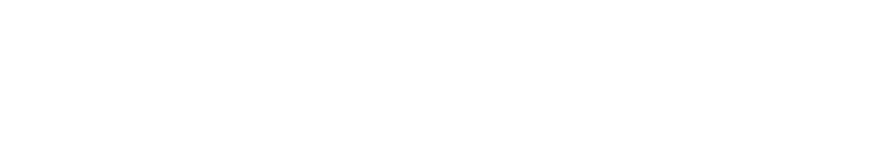
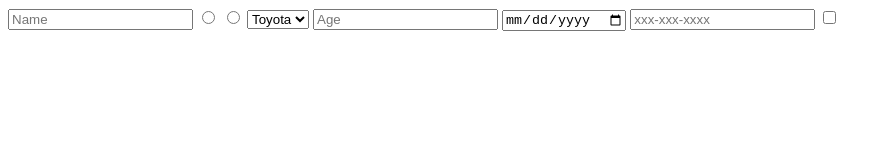
Before and after one commit to acciojob/signup-form-car-adil088, a website: page main.html in a window 1280 px wide. Shown: the whole page, without its empty margins (0-891 px from the left). Drawn offline with Linux system fonts and the light colour scheme.

Commit message:
created a submission

```diff
--- a/main.html
+++ b/main.html
@@ -8,6 +8,24 @@
 
 <body>
 	<!-- the entire body must be written by student -->
+	<form method="POST">
+        <input type="text" id="name" name="name" placeholder="Name" required
+			<input type="email" id="email" name="email" placeholder="email" required>
+	<input type="radio" id="gender_m" name="gender" value="gender_m" required>
+        <input type="radio" id="gender_f" name="gender" value="gender_f" required>
+		<select id="cars" name="cars" placeholder="--Please choose an option--" required>
+            <option value="toyota">Toyota</option>
+            <option value="honda">Honda</option>
+            <option value="ford">Ford</option>
+            <option value="bmw">BMW</option>
+            <option value="audi">Audi</option>
+        </select>
+		<input type="number" id="age" name="age" placeholder="Age" required>
+		<input type="date" id="dob" name="dob" required>
+		<input type="tel" id="tel" name="tel" placeholder="xxx-xxx-xxxx">
+		<input type="checkbox" id="tos" name="tos" required>
+
+	</form>
     <script type="text/javascript" src="./script.js">
 </script>
 
```
